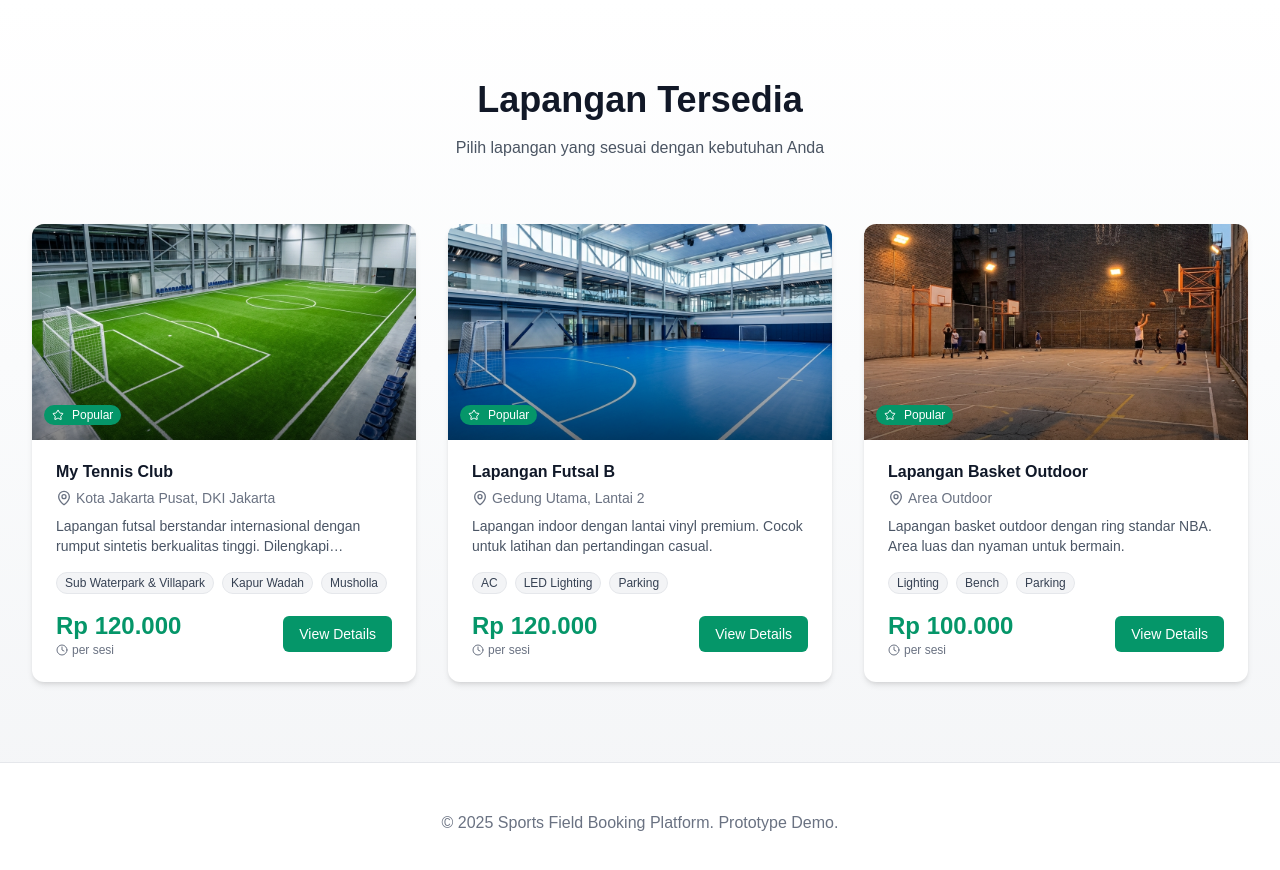
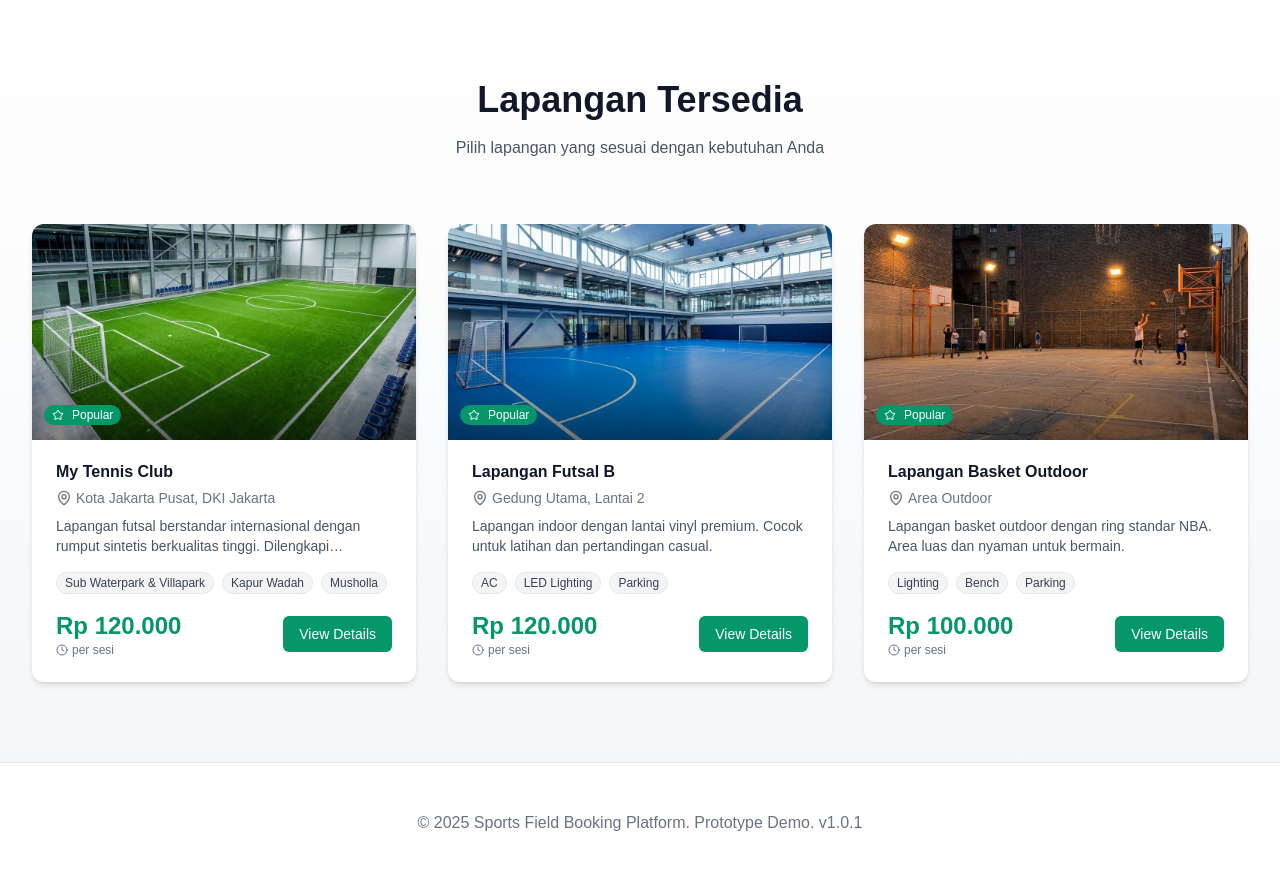
Before and after one commit to karkandea/booking-prototype-cakra, a Next.js app: page / in a window 1280 px wide. Shown: the top 870 px of the page. Built offline with nearby package versions, Linux system fonts and the light colour scheme.

Commit message:
Update footer with version v1.0.1

```diff
--- a/app/page.tsx
+++ b/app/page.tsx
@@ -86,7 +86,7 @@ export default function Home() {
       <footer className="py-12 border-t border-gray-200 bg-white">
         <div className="max-w-7xl mx-auto px-4 sm:px-6 lg:px-8 text-center">
           <p className="text-gray-500">
-            © 2025 Sports Field Booking Platform. Prototype Demo.
+            © 2025 Sports Field Booking Platform. Prototype Demo. v1.0.1
           </p>
         </div>
       </footer>
```
